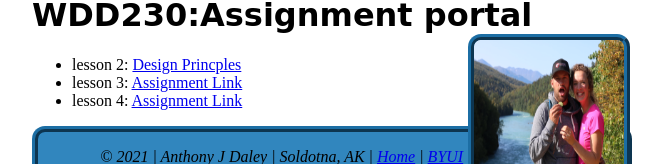
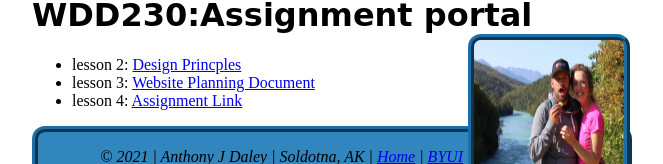
Before and after one commit to Tonyjdaley/Tonyjdaley, a plain HTML site: page index.html in a window 1280 px wide. Shown: the part 143-307 px from the top of the page, without its empty margins (308-971 px from the left). Drawn offline with Linux system fonts and the light colour scheme.

Commit message:
Update index.html

```diff
--- a/index.html
+++ b/index.html
@@ -24,7 +24,7 @@
     <ul>
 
         <li> lesson 2: <a href="HTML/design-principles.html">Design Princples</a></li>
-        <li> lesson 3: <a href="index.html">Assignment Link</a></li>
+        <li> lesson 3: <a href="lesson3/index.html">Website Planning Document</a></li>
         <li> lesson 4: <a href="index.html">Assignment Link</a></li>
     </ul>
 
```
